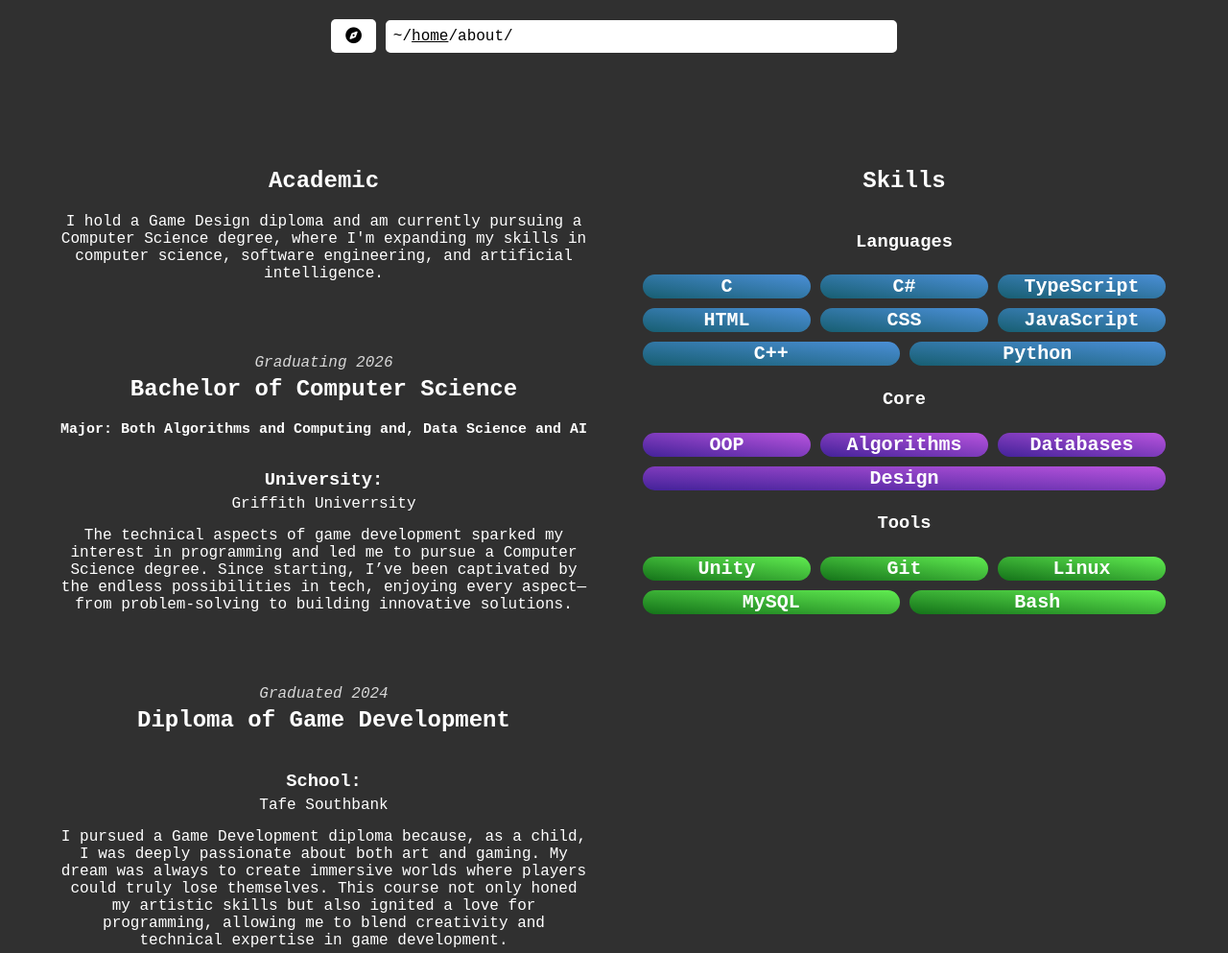
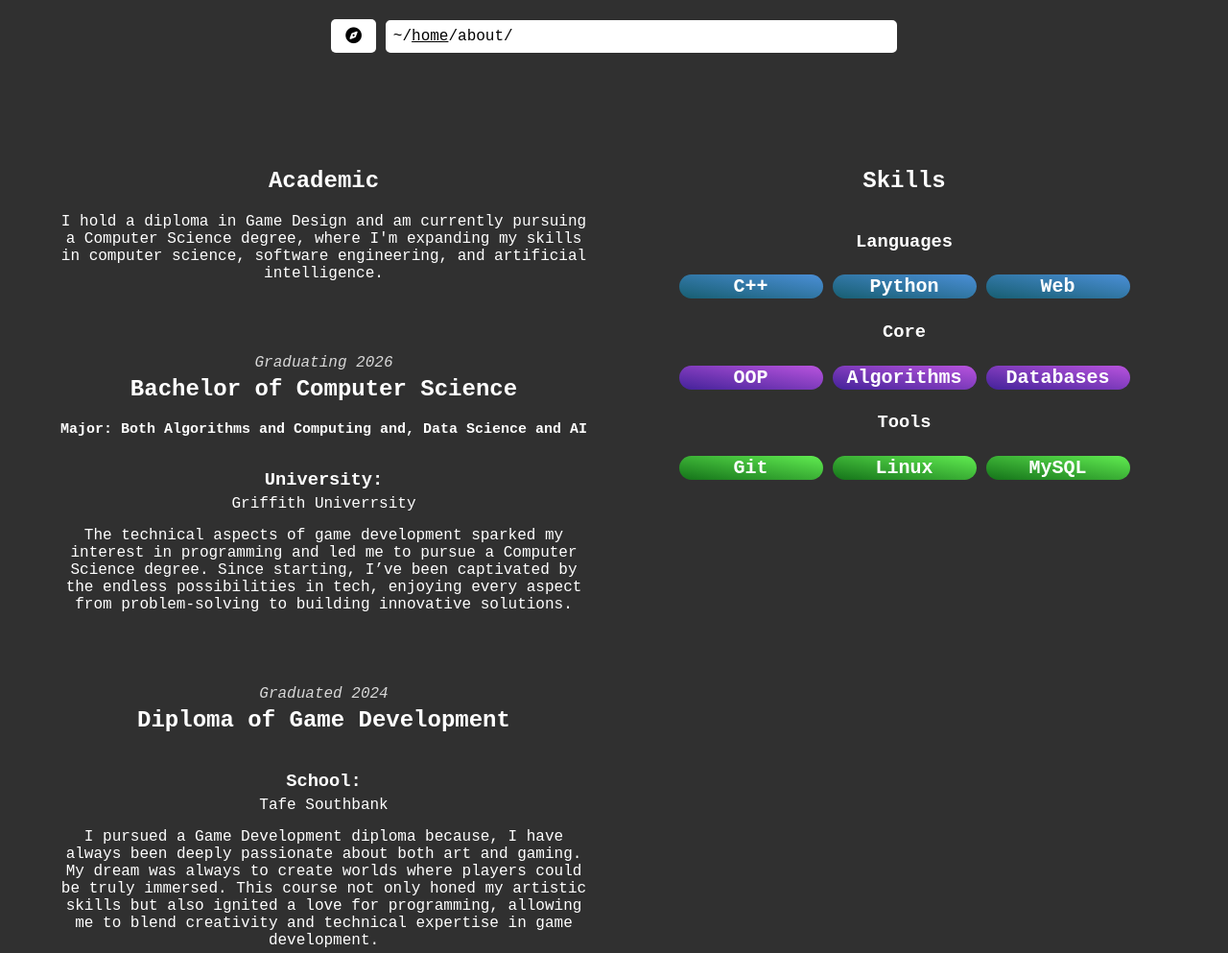
Before and after one commit to PhoenixAsange/portfolio-website, a plain HTML site: page about.html in a window 1280 px wide. Shown: the top 993 px of the page at 96% size. Drawn offline with Linux system fonts and the light colour scheme.

Commit message:
Update about.html
Change about text.

```diff
--- a/about.html
+++ b/about.html
@@ -36,7 +36,7 @@
         <div class="about-title">
           <h2>Academic</h2>
 
-          I hold a Game Design diploma and am currently pursuing a Computer
+          I hold a diploma in Game Design and am currently pursuing a Computer
           Science degree, where I'm expanding my skills in computer science,
           software engineering, and artificial intelligence.
         </div>
@@ -52,7 +52,7 @@
               The technical aspects of game development sparked my interest in
               programming and led me to pursue a Computer Science degree. Since
               starting, I’ve been captivated by the endless possibilities in tech,
-              enjoying every aspect—from problem-solving to building innovative
+              enjoying every aspect from problem-solving to building innovative
               solutions.
             </p>
           </div>
@@ -63,9 +63,9 @@
             <h3>School:</h3>
             <p class="school">Tafe Southbank</p>
             <p>
-              I pursued a Game Development diploma because, as a child, I was
+              I pursued a Game Development diploma because, I have always been
               deeply passionate about both art and gaming. My dream was always to
-              create immersive worlds where players could truly lose themselves.
+              create worlds where players could be truly immersed.
               This course not only honed my artistic skills but also ignited a
               love for programming, allowing me to blend creativity and technical
               expertise in game development.
@@ -81,29 +81,21 @@
           <h2 class="about-title">Skills</h2>
           <h3>Languages</h3>
           <div class="languages">
-            <div class="skill">C</div>
-            <div class="skill">C#</div>
-            <div class="skill">TypeScript</div>
-            <div class="skill">HTML</div>
-            <div class="skill">CSS</div>
-            <div class="skill">JavaScript</div>
             <div class="skill">C++</div>
             <div class="skill">Python</div>
+            <div class="skill">Web</div>
           </div>
           <h3>Core</h3>
           <div class="core">
             <div class="skill">OOP</div>
             <div class="skill">Algorithms</div>
             <div class="skill">Databases</div>
-            <div class="skill">Design</div>
           </div>
           <h3>Tools</h3>
           <div class="tools">
-            <div class="skill">Unity</div>
             <div class="skill">Git</div>
             <div class="skill">Linux</div>
             <div class="skill">MySQL</div>
-            <div class="skill">Bash</div>
           </div>
         </div>
 
```
